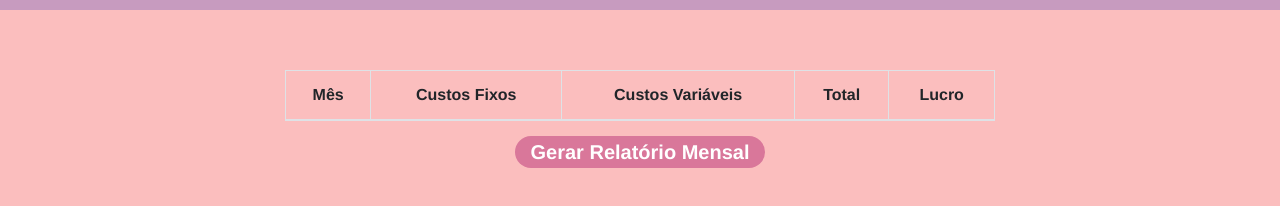
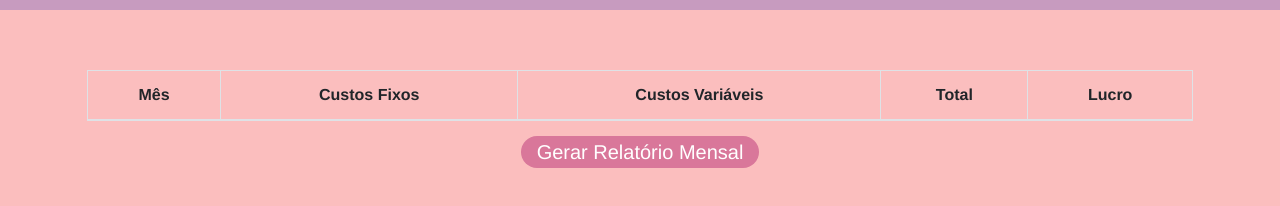
Before and after one commit to adrianorocha-dev/FlorDAcucena, a Vue app in the folder sistema/: page /relatorio in a window 1280 px wide. Shown: the part 150-356 px from the top of the page. Built offline with nearby package versions, Linux system fonts and the light colour scheme; the HTML template or start-up script is replaced by a standard one; what vuefire would draw is missing.

Commit message:
Pequenas Alterações

```diff
--- a/sistema/src/components/Relatorio.vue
+++ b/sistema/src/components/Relatorio.vue
@@ -1,13 +1,14 @@
 <template>
     <b-container id="contRel">
-        <div id="tabela">
+        <div id="tabelaRel">
             <b-table :fields="fields" :items="items" bordered=true outlined="true" striped="true"></b-table>
-            <template>
-                <router-link id="linkGeraRel" to="/DadosRelatorio">Gerar Relatório Mensal</router-link>
-            </template>
+        </div>
+        <div>
+            <router-link id="linkGeraRel" to="/DadosRelatorio">Gerar Relatório Mensal</router-link>
         </div>
     </b-container>
 </template>
+
 
 <script>
 
@@ -35,14 +36,27 @@ export default {
     font-size: 1.25rem;
     line-height: 1.5;
     border-radius: 25px;
-    margin-top: 30px;
+    border-top: 100px;
     color: white;
+    border-left: 150px;
 }
 
-#tabela {
-    margin-left: 50px;
-    margin-right: 50px;
+#tabelaRel {
+    padding-left: 2px;
+    padding-right: 2px;
     font-weight: bold;
 }
 
+.table .thead-light th {
+    color: white;
+    background-color: #d9779a;
+    border: 2px solid #c79bbf;
+    font-size: 1.25rem;
+}
+
+.table-bordered th, .table-bordered td {
+    border: 2px solid #c79bbf;
+}
+
+
 </style>
```
